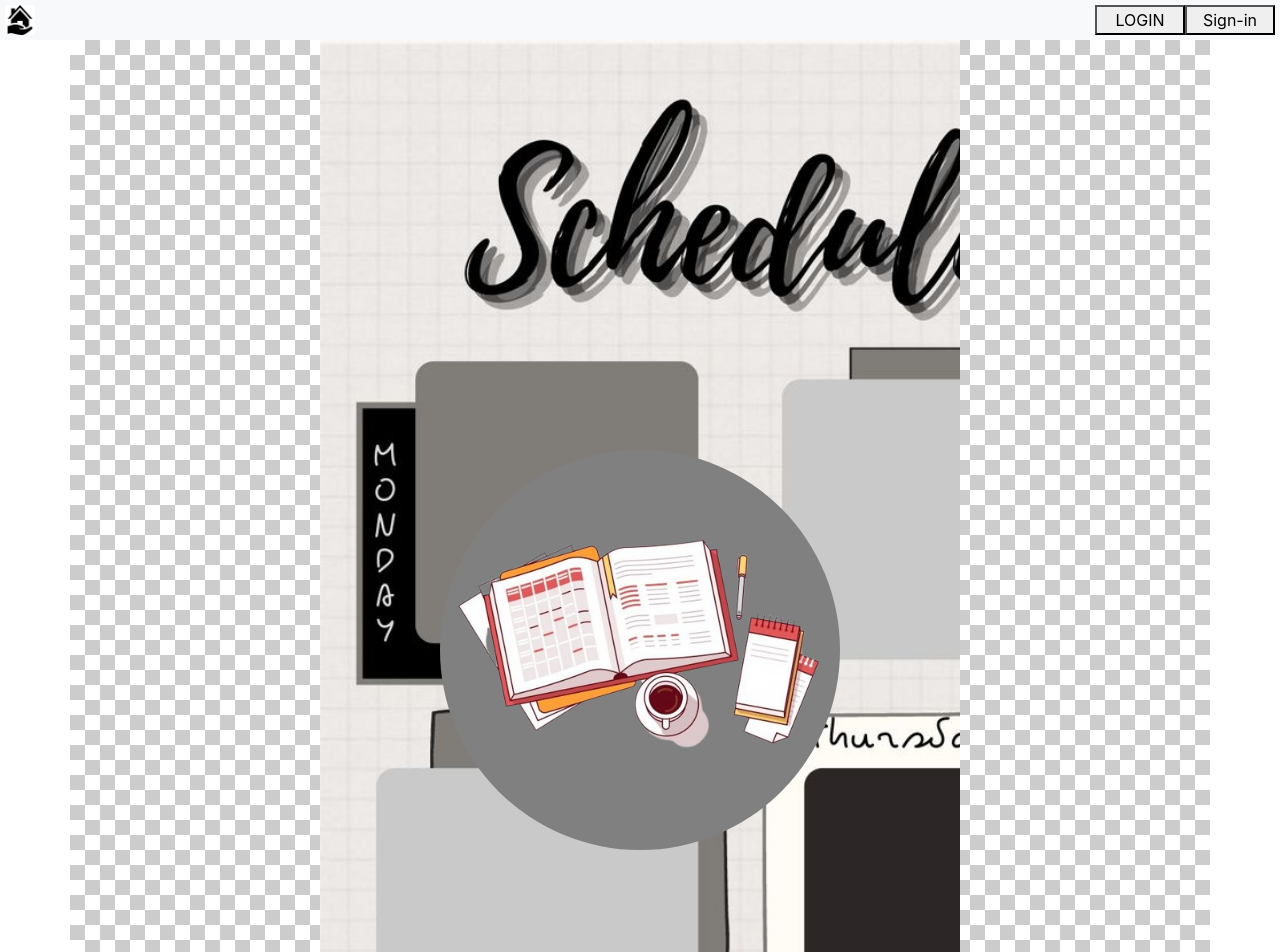
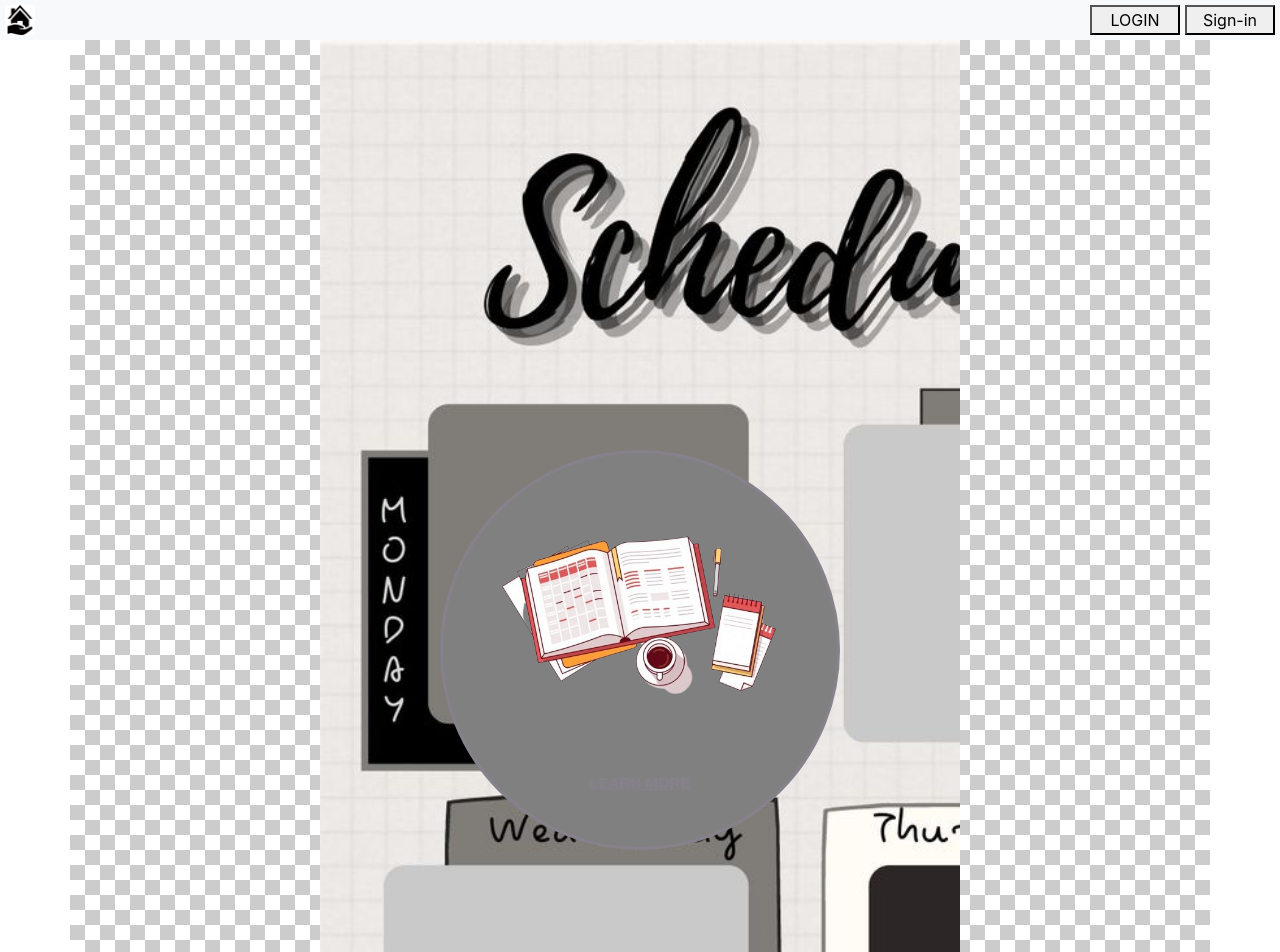
Before and after one commit to RadiatingPI46/Schedule-v2, a React (Create React App) app: page / in a window 1280 px wide. Shown: the top 952 px of the page. Built offline with nearby package versions, Linux system fonts and the light colour scheme.

Commit message:
Schedule_V2

```diff
--- a/src/App.js
+++ b/src/App.js
@@ -4,6 +4,7 @@ import Home from "./Components/Home";
 import Nav from "./Components/Nav";
 import Footer from "./Components/Footer";
 import Profile from "./Components/Profile";
+import About from "./Components/About";
 
 function App() {
   return (
@@ -13,6 +14,7 @@ function App() {
               <Routes>
                 <Route path="/" element={<Home/>}/>
                 <Route path="/profile/:id" element={<Profile/>}/>
+                <Route path="/about" element={<About/>}/>
               </Routes>
             </div>
         <Footer/>
--- /dev/null
+++ b/src/Components/About.js
@@ -0,0 +1,50 @@
+import React from 'react'
+
+function About() {
+  return (
+    <div id='container' style={{textAlign:"center",justifyContent:"center",display:"flex"}}>
+    <div style={{textAlign:"center",width:"80vw"}}>
+        <h2 className="abouth2"><strong>Introduction to Schedule Applications</strong></h2>
+        <p className='aboutp'>
+
+        In today’s fast-paced world, managing time effectively is more crucial than ever. With the advent of technology, scheduling tasks has become easier through the use of schedule applications. These apps are designed to help individuals, professionals, and teams organize their time, ensuring that they stay on track and meet deadlines efficiently. From simple daily to-do lists to complex calendar management, schedule applications have become essential tools in modern life.
+
+        </p>
+        <h2 className="abouth2"><strong>Key Features of Schedule Applications</strong> </h2>
+        <p className='aboutp'>
+
+        Schedule applications offer a variety of features designed to make time management seamless. At the core of these apps is the ability to create, edit, and view events in a digital calendar format. Many applications allow users to set reminders, ensuring that important tasks are not overlooked. Additionally, these apps often offer integrations with other tools, such as email and task management systems, to provide a comprehensive approach to organizing one's time. The user-friendly interfaces of these apps, combined with customizable options, make them accessible for people with varying levels of tech proficiency.
+
+        </p>
+        <h2 className="abouth2"><strong>Benefits of Using a Schedule Application</strong></h2>
+        <p className='aboutp'>
+
+        One of the primary advantages of using a schedule application is the ability to centralize all of one's appointments and tasks in one place. This eliminates the need for physical planners or scattered notes, reducing the likelihood of missing deadlines or double-booking. Moreover, schedule apps often offer synchronization across multiple devices, so users can access their calendars on their smartphones, tablets, or computers. This cross-platform functionality ensures that users can manage their schedules at any time and from anywhere.
+
+        Additionally, many schedule applications come with collaboration features. For teams or groups, these apps allow shared calendars where multiple individuals can coordinate their availability, making scheduling meetings or events more efficient. In professional settings, this can significantly reduce the back-and-forth communication often associated with setting up appointments.
+
+        </p>
+        <h2 className="abouth2"><strong>Enhanced Productivity and Time Management</strong></h2>
+        <p className='aboutp'>
+
+        By using a schedule application, users can improve their productivity and time management skills. The visual nature of a digital calendar allows individuals to see their day, week, or month at a glance, helping them prioritize tasks and allocate time more effectively. For example, the ability to block out time for focused work or meetings ensures that no task is neglected. Moreover, some schedule apps use artificial intelligence to suggest optimal times for meetings or to automatically adjust schedules based on the user’s preferences, further streamlining the process.
+
+        </p>
+        <h2 className="abouth2"><strong>Customization and Integration with Other Tools</strong></h2>
+        <p className='aboutp'>
+
+        Schedule applications often come with a range of customization options, allowing users to tailor the app to their needs. Some users may prefer color-coding their events, while others may choose to include detailed notes or attachments for each entry. This flexibility ensures that the app can adapt to a variety of use cases, from personal planners to professional project management tools.
+
+        Moreover, these applications often integrate with other productivity tools, such as project management software, to-do list apps, or cloud storage systems. This interconnectedness ensures that tasks and meetings are synchronized with other aspects of one's workflow, further enhancing productivity. For example, integration with Google Drive or Dropbox allows users to attach relevant documents directly to their schedule events.
+
+        </p>
+        <h2 className="abouth2"><strong>Conclusion</strong> </h2>
+        <p className='aboutp'>
+
+        In conclusion, schedule applications are invaluable tools for managing time and improving efficiency. With their wide range of features, from calendar management to task synchronization, these apps have become indispensable for individuals and teams alike. By offering customization, integration, and enhanced productivity, they help users take control of their schedules and accomplish their goals more effectively. As technology continues to evolve, schedule applications will undoubtedly play an even greater role in shaping how we manage our time in the future.</p>
+    </div>
+   </div>
+  )
+}
+
+export default About
--- a/src/Components/Home.js
+++ b/src/Components/Home.js
@@ -1,14 +1,16 @@
 import React from 'react'
 import home_image from '../Image/Schedule.jpeg'
 import home_image1 from '../Image/Free_Vector___Businessman_morning_day_schedule_notebook-removebg-preview.png'
+import { Link } from 'react-router-dom'
 
 function Home() {
   return (
     <div className='container' style={{justifyContent:"center",textAlign:"center", backgroundColor:'cream', width:'90vw',margin:"auto", display:"flex"}}>
-        <div style={{backgroundImage:`url(${home_image})`, minHeight:"1500px", width:"50vw", backgroundSize:"cover",backgroundColor:"green", backgroundRepeat:"no-repeat", padding:"10px",justifyContent:"center",textAlign:"center",display:"flex"}}>
-            <div style={{backgroundColor:"gray", borderRadius:"100%", width:"400px",height:"400px", marginTop:"400px", boxShadow:'inherit'}}>
+        <div style={{backgroundImage:`url(${home_image})`, minHeight:"1700px", width:"50vw", backgroundSize:"cover",backgroundColor:"green", backgroundRepeat:"no-repeat", padding:"10px",justifyContent:"center",textAlign:"center",display:"flex"}}>
+            <Link to={'/about'} id='button' style={{backgroundColor:"gray", borderRadius:"100%", width:"400px",height:"400px", marginTop:"400px", boxShadow:'inherit'}}>
                 <img src={`${home_image1}`} style={{width:"100%"}} alt=''></img>
-            </div>
+                <span style={{fontFamily:"fantasy"}}>LEARN MORE</span>
+            </Link>
         </div>
     </div>
   )
--- a/src/Components/Nav.js
+++ b/src/Components/Nav.js
@@ -2,7 +2,6 @@ import React from 'react'
 import { useState } from 'react';
 import home_icon from '../Image/House icons for free download _ Freepik.jpeg'
 import { Link, useNavigate } from 'react-router-dom'
-import Profile from './Profile';
 
 function Nav() {
     const nav = useNavigate()
@@ -65,11 +64,7 @@ function Nav() {
             else{
                 nav(`/profile/${searching.id}`)
                 setIsModal1Open(false)
-                // return(
-                // <>
-                // <Profile member={searching}/>
-                // </>
-                // )
+
             }
 
 
@@ -83,7 +78,7 @@ function Nav() {
         <nav className="navbar navbar-expand-lg navbar-light bg-light" style={{justifyContent:"space-between", padding:"5px"}}>
             <Link to={'./' }><img src={`${home_icon}`} alt='HOME' style={{width:"30px" ,height:"30px"}}></img></Link>
             <div>
-            <button onClick={openModal1} style={{width:"90px"}}>LOGIN</button>
+            <button onClick={openModal1} style={{width:"90px", marginRight:"5px"}}>LOGIN</button>
 
             {isModal1Open && (
               <div className="modal show d-block" tabIndex="-1">
@@ -131,7 +126,7 @@ function Nav() {
                     <div className="modal-body">
                     <form onSubmit={handleSignin}>
                     <div className="mb-3">
-                        <label for="exampleInputEmail1" className="form-label">Email address</label>
+                        <label for="exampleInputEmail1" className="form-label">Name</label>
                         <input type="text" className="form-control" id="exampleInputEmail1" aria-describedby="emailHelp" value={signname} onChange={(e)=>setSignname(e.target.value)} required/>
                       </div>
                       <div className="mb-3">
--- a/src/index.css
+++ b/src/index.css
@@ -21,3 +21,76 @@ code {
   background-size: 30px 30px;
   background-position: 0 0, 15px 15px;
 }
+
+/* From Uiverse.io by cssbuttons-io */
+#button {
+  --glow-color: rgb(135, 129, 139);
+  --glow-spread-color: rgba(4, 0, 7, 0.781);
+  --enhanced-glow-color: rgb(3, 0, 5);
+  --btn-color: rgb(1, 0, 2);
+  border: .25em solid var(--glow-color);
+  padding: 1em 3em;
+  color: var(--glow-color);
+  font-size: 15px;
+  font-weight: bold;
+  background-color: var(--btn-color);
+  border-radius: 1em;
+  outline: none;
+  box-shadow: 0 0 45em .25em var(--glow-color),
+         0 0 4em 1em var(--glow-spread-color),
+         inset 0 0 .75em .25em var(--glow-color);
+  text-shadow: 0 0 .5em var(--glow-color);
+  position: relative;
+  transition: all 0.3s;
+ }
+
+ #button::after {
+  pointer-events: none;
+  content: "";
+  position: absolute;
+  top: 120%;
+  left: 0;
+  background-color: var(--glow-spread-color);
+  filter: blur(2em);
+  opacity: .7;
+  transform: perspective(1.5em) rotateX(35deg) scale(1, .6);
+ }
+
+ #button:hover {
+  color: var(--btn-color);
+  background-color: var(--glow-color);
+  box-shadow: 0 0 1em .25em var(--glow-color),
+         0 0 4em 2em var(--glow-spread-color),
+         inset 0 0 .75em .25em var(--glow-color);
+ }
+
+ #button:active {
+  box-shadow: 0 0 0.6em .25em var(--glow-color),
+         0 0 2.5em 2em var(--glow-spread-color),
+         inset 0 0 .5em .25em var(--glow-color);
+ }
+
+
+/* From Uiverse.io by kandalgaonkarshubham */
+#container {
+  width: 100%;
+  height: 100%;
+  --s: 37px; /* control the size */
+
+  --c: #0000, #282828 0.5deg 119.5deg, #0000 120deg;
+  --g1: conic-gradient(from 60deg at 56.25% calc(425% / 6), var(--c));
+  --g2: conic-gradient(from 180deg at 43.75% calc(425% / 6), var(--c));
+  --g3: conic-gradient(from -60deg at 50% calc(175% / 12), var(--c));
+  background: var(--g1), var(--g1) var(--s) calc(1.73 * var(--s)), var(--g2),
+    var(--g2) var(--s) calc(1.73 * var(--s)), var(--g3) var(--s) 0,
+    var(--g3) 0 calc(1.73 * var(--s)) #1e1e1e;
+  background-size: calc(2 * var(--s)) calc(3.46 * var(--s));
+}
+
+.aboutp{
+  color: aliceblue;
+}
+
+.abouth2{
+  color: aliceblue;
+}
```
Also changed, not shown: 1 other file (tests, documents, lock files or other folders).
